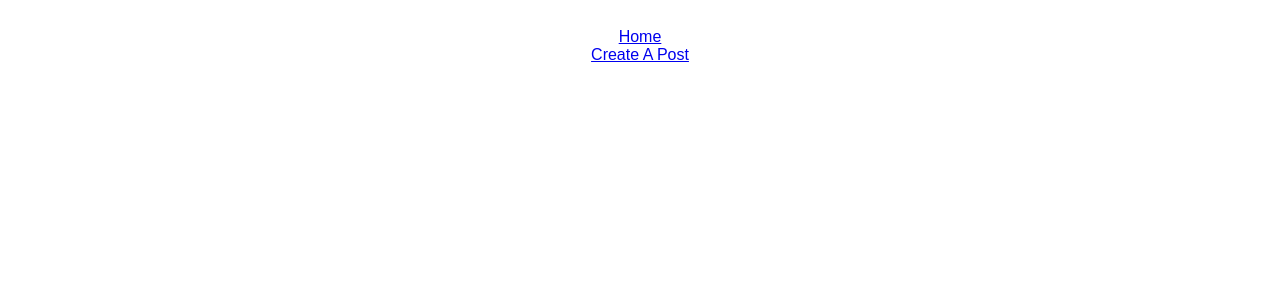
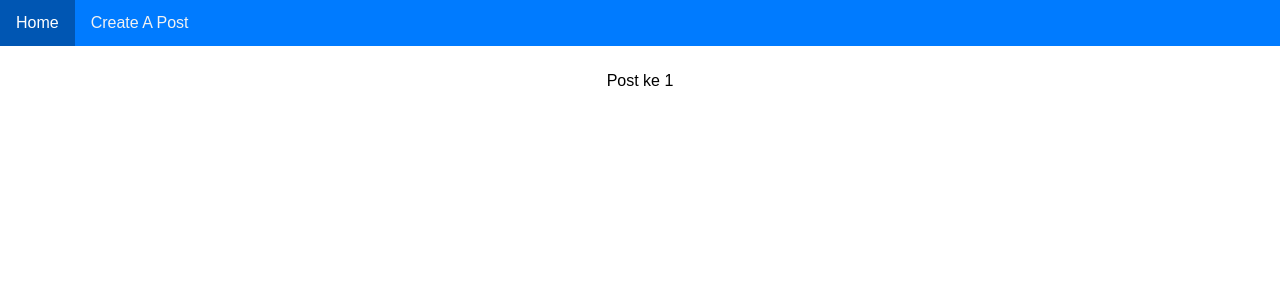
Before and after one commit to mesakhlolo/fullstack-javascript, a React (Vite) app in the folder client/: page /post/1 in a window 1280 px wide. Before the commit this address had no page. Shown: the top 300 px of the page. Built offline with nearby package versions, Linux system fonts and the light colour scheme; no server answers.

Commit message:
add navbar and post detail page; enhance post styling and interactivity

```diff
--- a/client/src/App.css
+++ b/client/src/App.css
@@ -3,5 +3,29 @@
   flex-direction: column;
   align-items: center;
   padding: 20px;
+  padding-top: 4rem;
   font-family: Arial, sans-serif;
 }
+
+.navbar {
+  position: fixed;
+  top: 0;
+  width: 100%;
+  background-color: #007bff;
+  overflow: hidden;
+  z-index: 1000;
+}
+
+.navbar a {
+  float: left;
+  display: block;
+  color: #f2f2f2;
+  text-align: center;
+  padding: 14px 16px;
+  text-decoration: none;
+}
+
+.navbar a:hover {
+  background-color: #0056b3;
+  color: white;
+}
--- a/client/src/App.jsx
+++ b/client/src/App.jsx
@@ -2,16 +2,20 @@ import { BrowserRouter as Router, Routes, Route, Link } from "react-router-dom";
 import "./App.css";
 import Home from "./pages/Home";
 import CreatePost from "./pages/CreatePost";
+import Post from "./pages/Post";
 
 function App() {
   return (
     <div className="app">
       <Router>
-        <Link to="/">Home</Link>
-        <Link to="/createpost">Create A Post</Link>
+        <div className="navbar">
+          <Link to="/">Home</Link>
+          <Link to="/createpost">Create A Post</Link>
+        </div>
         <Routes>
           <Route path="/" element={<Home />} />
           <Route path="/createpost" element={<CreatePost />} />
+          <Route path="/post/:id" element={<Post />} />
         </Routes>
       </Router>
     </div>
--- a/client/src/pages/Home.jsx
+++ b/client/src/pages/Home.jsx
@@ -1,9 +1,11 @@
 import axios from "axios";
 import { useState, useEffect } from "react";
 import "../styles/Home.css";
+import { useNavigate } from "react-router-dom";
 
 const Home = () => {
   const [listOfPosts, setListOfPosts] = useState([]);
+  let navigate = useNavigate();
 
   useEffect(() => {
     axios.get("http://localhost:8080/posts").then((response) => {
@@ -14,7 +16,11 @@ const Home = () => {
   return (
     <>
       {listOfPosts.map((post, key) => (
-        <div className="post" key={key}>
+        <div
+          className="post"
+          key={key}
+          onClick={() => navigate(`/post/${post.id}`)}
+        >
           <div className="title">{post.title}</div>
           <div className="body">{post.postText}</div>
           <div className="footer">{post.username}</div>
--- /dev/null
+++ b/client/src/pages/Post.jsx
@@ -0,0 +1,16 @@
+import { useParams } from "react-router-dom";
+import { useEffect } from "react";
+import axios from "axios";
+
+function Post() {
+  let { id } = useParams();
+  useEffect(() => {
+    axios.get("http://localhost:5173/posts").then((response) => {
+      console.log(response.data);
+    });
+  }, []);
+
+  return <div>Post ke {id}</div>;
+}
+
+export default Post;
--- a/client/src/styles/Home.css
+++ b/client/src/styles/Home.css
@@ -1,27 +1,34 @@
 .post {
-  background-color: #f9f9f9;
-  border: 1px solid #ddd;
-  border-radius: 5px;
-  padding: 15px;
-  margin: 10px 0;
+  padding: 20px;
+  margin: 15px 0;
   width: 80%;
-  box-shadow: 0 2px 4px rgba(0, 0, 0, 0.1);
+  box-shadow: 0 4px 8px rgba(0, 0, 0, 0.1);
   cursor: pointer;
+  background-color: #fff;
+  border-radius: 10px;
+  transition: transform 0.2s, box-shadow 0.2s;
+  border-left: 5px solid #007bff;
+}
+
+.post:hover {
+  transform: translateY(-5px);
+  box-shadow: 0 8px 16px rgba(0, 0, 0, 0.2);
 }
 
 .title {
-  font-size: 1.5em;
+  font-size: 1.8em;
   font-weight: bold;
-  margin-bottom: 10px;
+  margin-bottom: 15px;
 }
 
 .body {
-  font-size: 1em;
-  margin-bottom: 10px;
+  font-size: 1.1em;
+  margin-bottom: 15px;
+  color: #333;
 }
 
 .footer {
-  font-size: 0.9em;
+  font-size: 1em;
   color: #555;
   text-align: right;
 }
```
